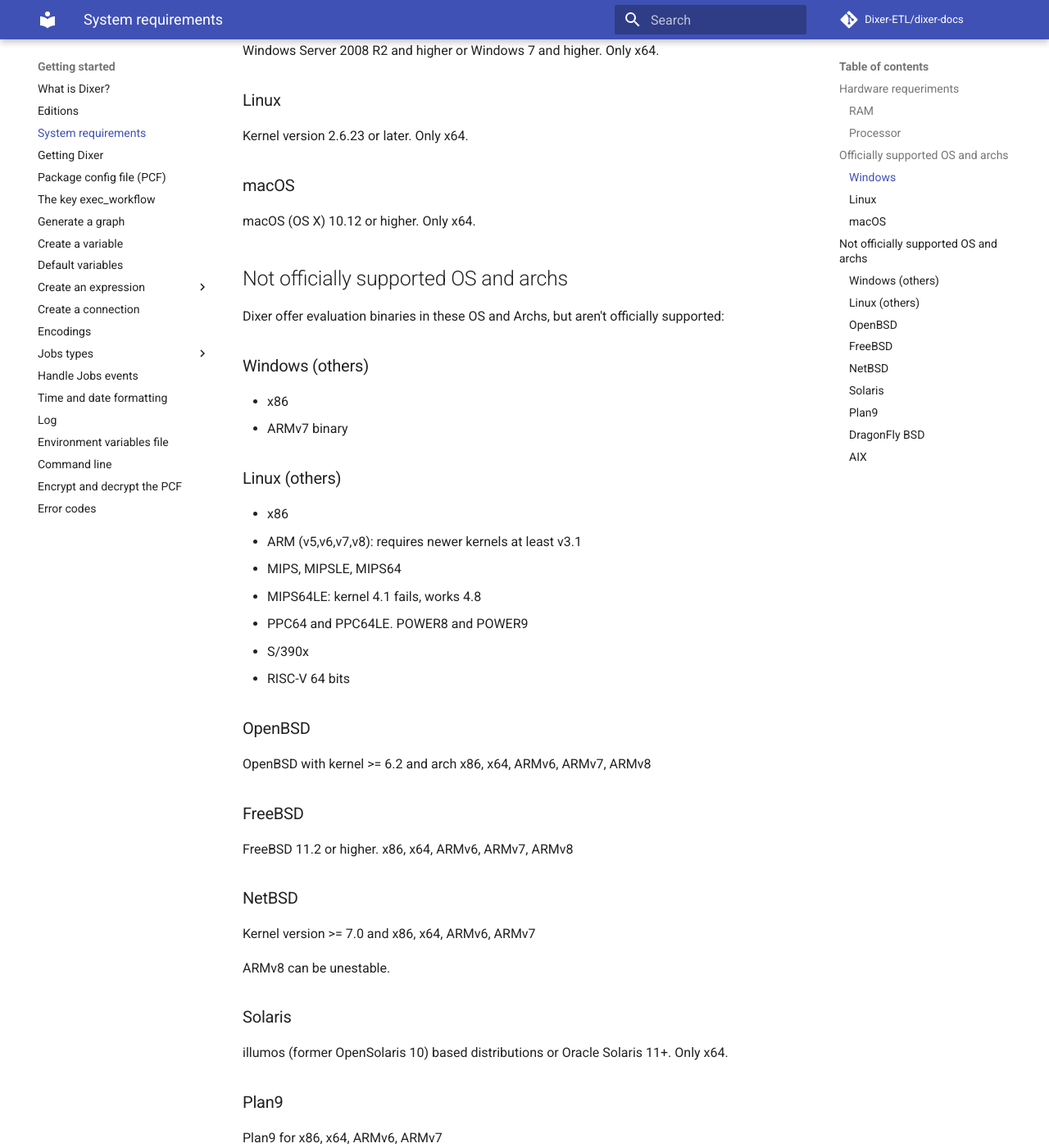
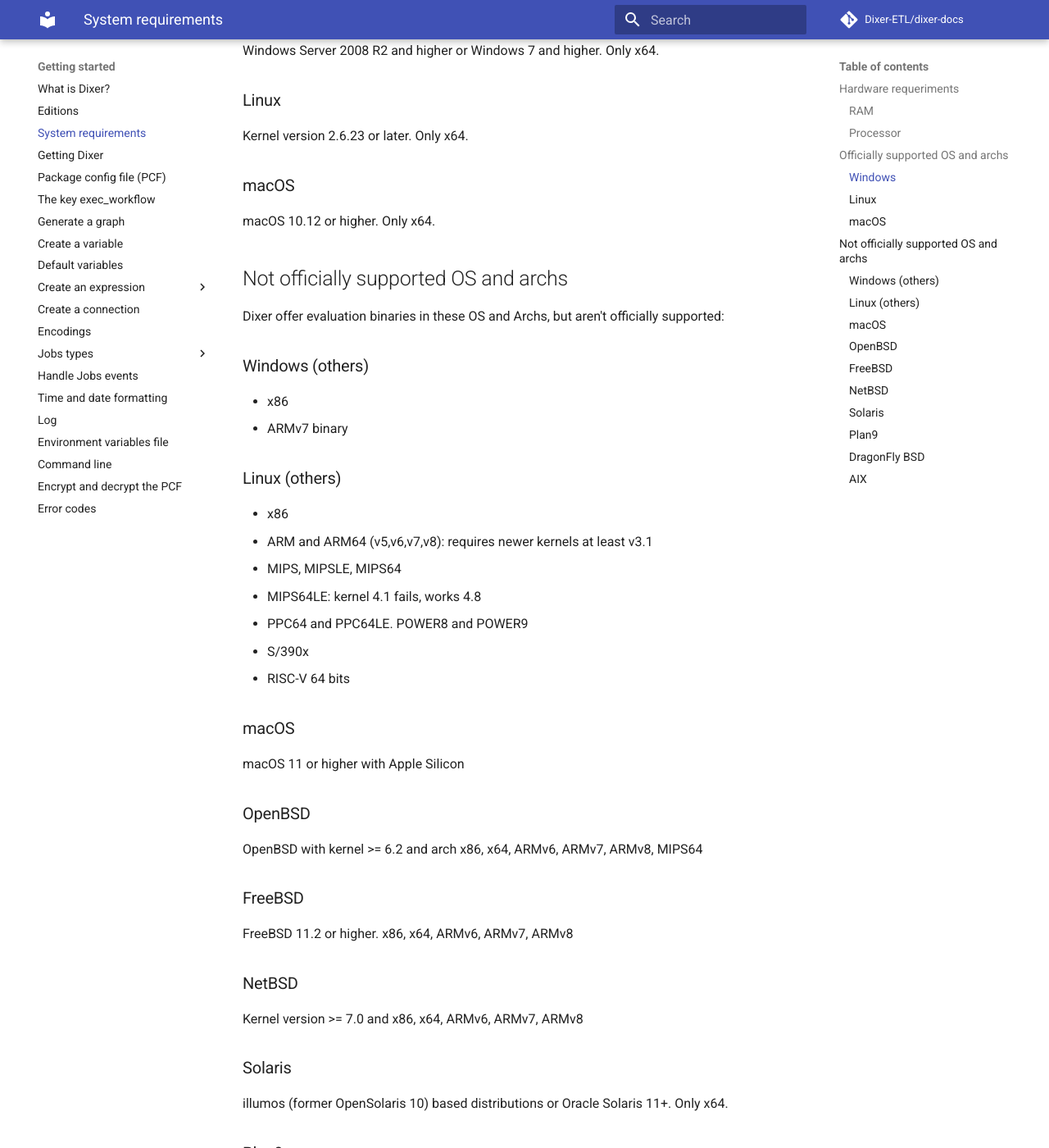
Before and after one commit to Dixer-ETL/dixer-docs, an MkDocs documentation site: the page built from docs/System-requirements.md, in a window 1280 px wide and 1400 px high, scrolled down 807 px. Shown: the whole window at 82% size. Built offline with MkDocs 1.6.1 and Material for MkDocs 9.7.7, drawn with Linux system fonts in a browser that asks for light colours; comment, search, counter and statistics services are not loaded.

Commit message:
Update for Apple Silicon and openbsd/mips64

```diff
--- a/docs/System-requirements.md
+++ b/docs/System-requirements.md
@@ -32,7 +32,7 @@ Kernel version 2.6.23 or later. Only x64.
 
 ### macOS
 
-macOS (OS X) 10.12 or higher. Only x64.
+macOS 10.12 or higher. Only x64.
 
 ## Not officially supported OS and archs
 
@@ -46,16 +46,20 @@ Dixer offer evaluation binaries in these OS and Archs, but aren't officially sup
 ### Linux (others)
 
 * x86
-* ARM (v5,v6,v7,v8): requires newer kernels at least v3.1
+* ARM and ARM64 (v5,v6,v7,v8): requires newer kernels at least v3.1
 * MIPS, MIPSLE, MIPS64
 * MIPS64LE: kernel 4.1 fails, works 4.8
 * PPC64 and PPC64LE. POWER8 and POWER9
 * S/390x
 * RISC-V 64 bits
 
+### macOS
+
+macOS 11 or higher with Apple Silicon
+
 ### OpenBSD
 
-OpenBSD with kernel >= 6.2 and arch x86, x64, ARMv6, ARMv7, ARMv8
+OpenBSD with kernel >= 6.2 and arch x86, x64, ARMv6, ARMv7, ARMv8, MIPS64
 
 ### FreeBSD
 
@@ -63,9 +67,7 @@ FreeBSD 11.2 or higher. x86, x64, ARMv6, ARMv7, ARMv8
 
 ### NetBSD
 
-Kernel version >= 7.0 and x86, x64, ARMv6, ARMv7
-
-ARMv8 can be unestable.
+Kernel version >= 7.0 and x86, x64, ARMv6, ARMv7, ARMv8
 
 ### Solaris
 
```
Also changed, not shown: docs/Changelog.md (+5 -2 lines), docs/Download.md (+7 -0 lines).
